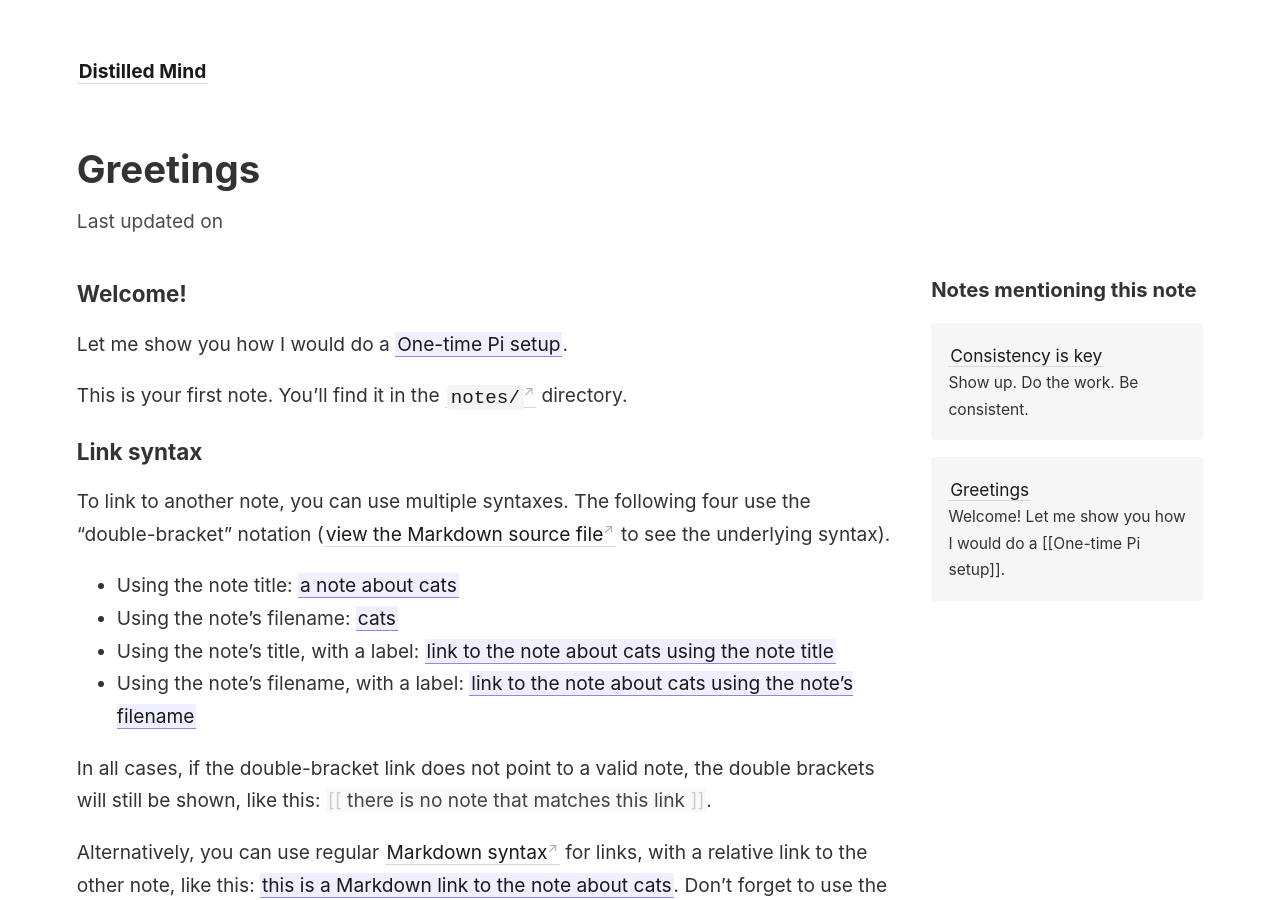
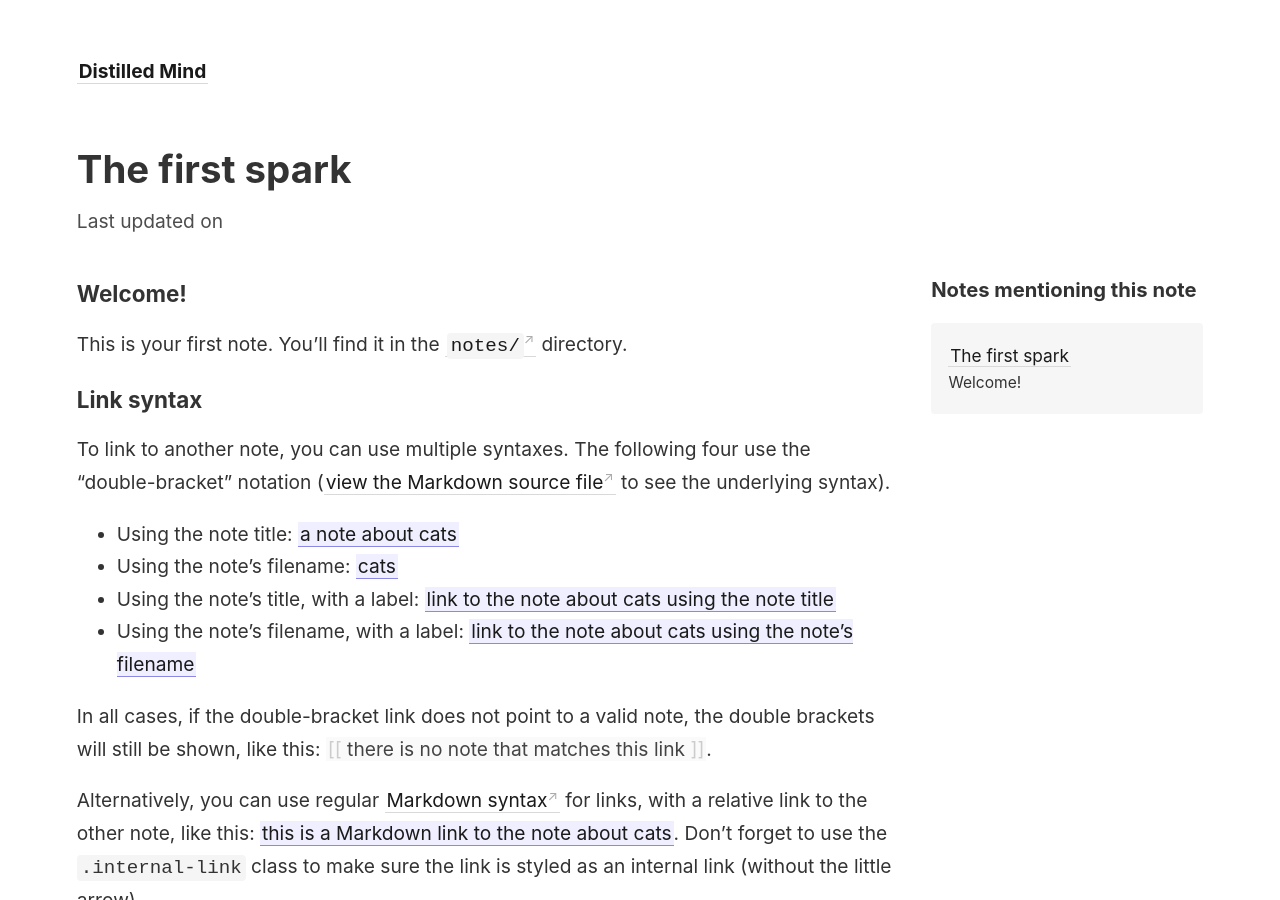
Before and after one commit to shirelaktoun/secondbrain, a Jekyll site: the page built from _notes/your-first-note.md, in a window 1280 px wide and 900 px high. Built offline with Jekyll 4.4.1, drawn with Linux system fonts in a browser that asks for light colours; some of the changed text lies outside the part shown.

Commit message:
more adjustments
minor changes

```diff
--- a/_notes/One-time Pi setup.md
+++ b/_notes/One-time Pi setup.md
@@ -1,5 +1,5 @@
 ---
-title: One-time Pi setup
+title: Pi setup
 ---
 ## One-time Pi setup
 
@@ -11,5 +11,6 @@ If you are setting up a new Pi, you'll need to do some initial setup:
 4.  On the **Interfaces** tab, select **Enabled** next to **SSH**.
 5.  Select **Ok**.
 
-**To my future self**
+
+>**To my future self**
 >You've already done this on your Pi Zero, so shouldn't need to repeat it unless your wifi password has changed.
--- a/_notes/your-first-note.md
+++ b/_notes/your-first-note.md
@@ -1,9 +1,8 @@
 ---
-title: Greetings
+title: The first spark
 ---
 
 ### Welcome!
-Let me show you how I would do a [[One-time Pi setup]].
 
 This is your first note. You'll find it in the [`notes/`](https://github.com/maximevaillancourt/digital-garden-jekyll-template/tree/master/_notes) directory.
 
@@ -26,14 +25,6 @@ Of course, you can also link to external websites, like this: [this is a link to
 
 [^1]: This is a footnote. For more information about using footnotes, check out the [Markdown Guide](https://www.markdownguide.org/extended-syntax/#footnotes).
 [^2]: This is another footnote that links to the note about [[cats]]. You may also point to [[notes that do not exist]] if you wish.
-
-### Tweet embedding
-
-Note: This behavior is disabled by default for privacy reasons. See "Site configuration" section below to enable it.
-
-You may include a tweet URL on its own line (like below), and it would be replaced with an official Twitter embed if the site configuration demands it.
-
-https://twitter.com/jack/status/20
 
 ### Site configuration
 
```
Also changed, not shown: _notes/consistency.md (+1 -1 lines), _pages/index.md (+1 -1 lines).
